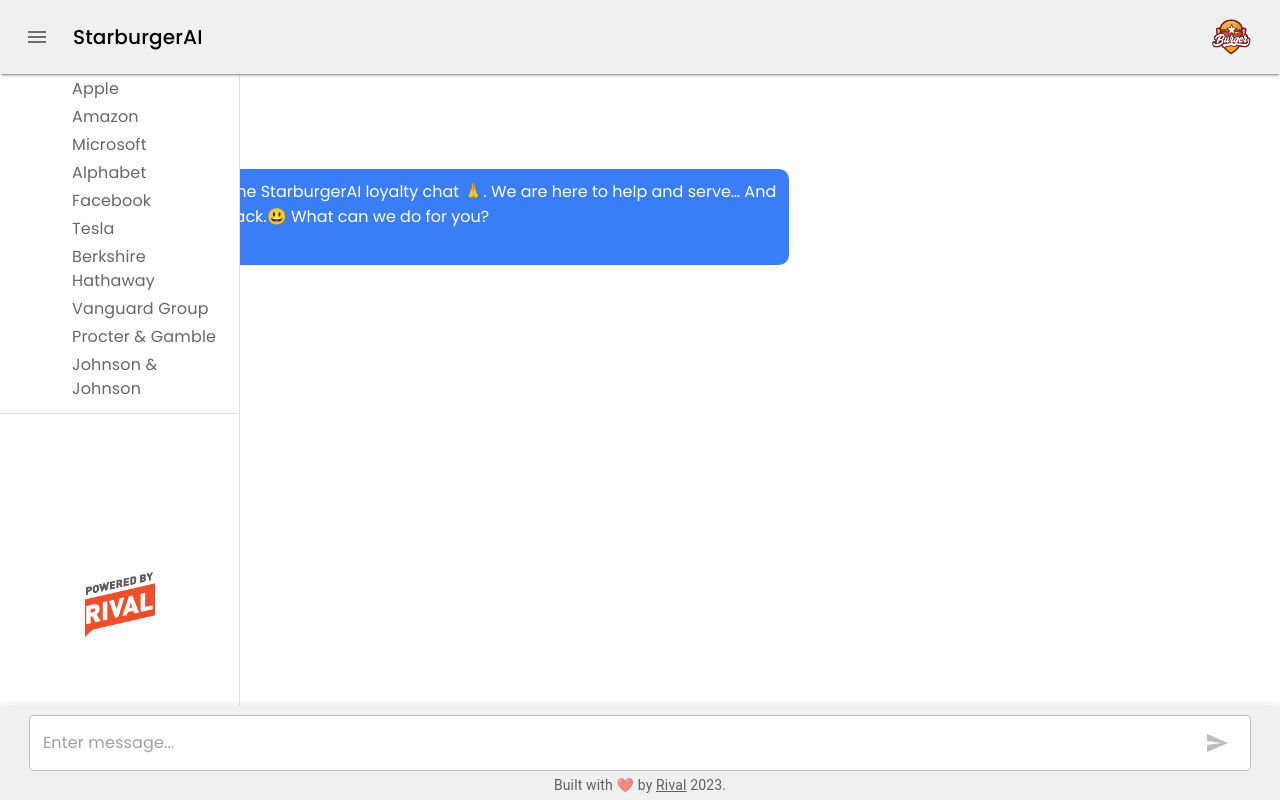
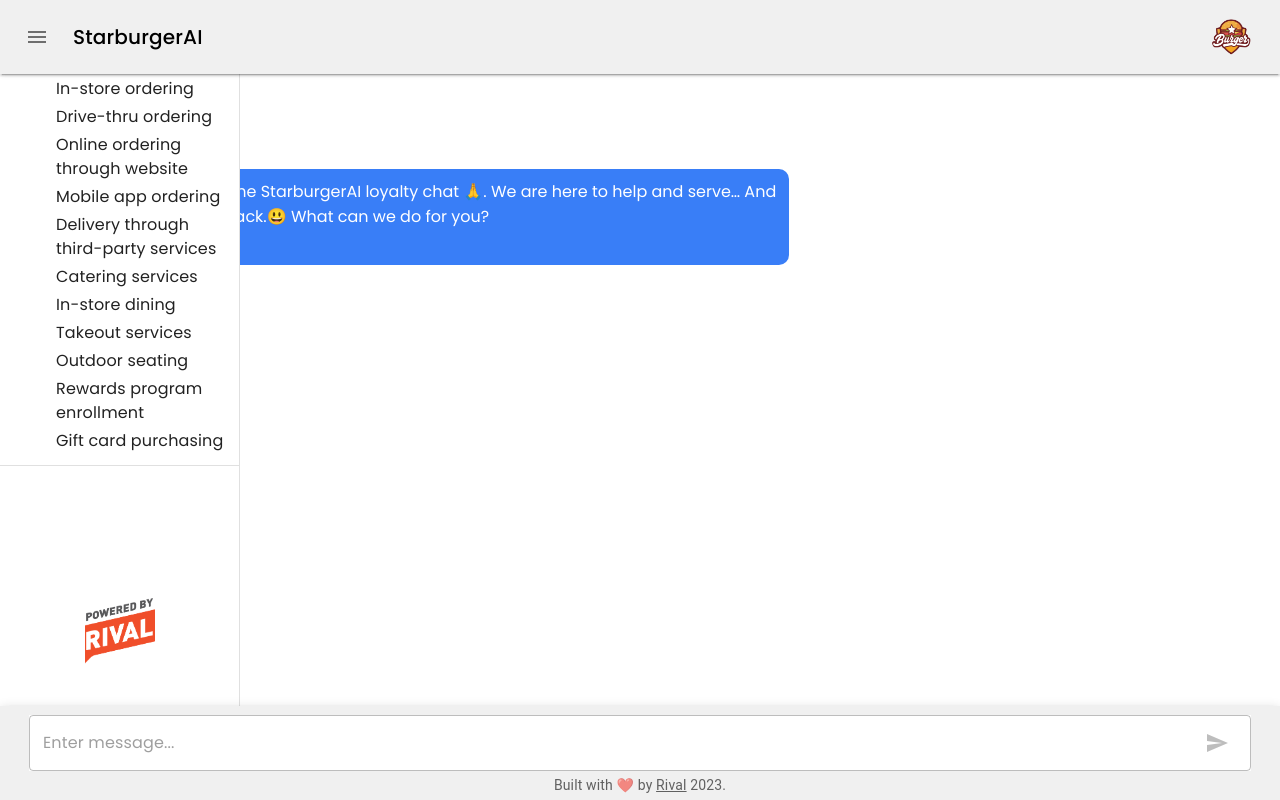
Before and after one commit to Ollstar/domainai, a Next.js app in the folder domainai/: page / in a window 1280 px wide. Both pictures are taken after a click on the button 37 px from the left and 37 px from the top of the page. Built offline with nearby package versions, Linux system fonts and the light colour scheme.

Commit message:
added questions

```diff
--- a/domainai/components/DrawerSpacer.jsx
+++ b/domainai/components/DrawerSpacer.jsx
@@ -1,6 +1,6 @@
 import React from 'react';
 import { styled } from '@mui/material/styles';
-const DrawerHeader = styled('div')(({ theme }) => ({
+const DrawerSpacer = styled('div')(({ theme }) => ({
     display: 'flex',
     alignItems: 'center',
     // necessary for content to be below app bar
@@ -8,4 +8,4 @@
     justifyContent: 'flex-end',
   }));
 
-  export default DrawerHeader;
+  export default DrawerSpacer;
--- a/domainai/components/NestedList.jsx
+++ b/domainai/components/NestedList.jsx
@@ -9,21 +9,117 @@
 import ChatIcon from '@mui/icons-material/Chat';
 import styles from "styles/index.module.css";
 
-const companyNames = ['Apple', 'Amazon', 'Microsoft', 'Alphabet', 'Facebook', 'Tesla', 'Berkshire Hathaway', 'Vanguard Group', 'Procter & Gamble', 'Johnson & Johnson'];
-const questions = [
-  "What is the company's latest financial performance?",
-  "What are the company's latest product offerings?",
-  "What is the company's stance on sustainability?",
-  "What is the company's plan for future growth?"
+export default function NestedList({ onSubmit, setMessageInput, handleDrawerClose }) {
+
+  const [open, setOpen] = React.useState({});
+  const  data = [
+    {
+    entryPoint: "In-store ordering",
+    questions: [
+    "What menu items are available for in-store ordering?",
+    "Is there a wait time for ordering at the counter?",
+    "Can I place a custom order?",
+    "Are there any special deals or promotions available?"
+    ]
+    },
+    {
+    entryPoint: "Drive-thru ordering",
+    questions: [
+    "What menu items are available for drive-thru ordering?",
+    "Is there a wait time for drive-thru ordering?",
+    "Can I place a custom order through the drive-thru?",
+    "Are there any special deals or promotions available for drive-thru orders?"
+    ]
+    },
+    {
+    entryPoint: "Online ordering through website",
+    questions: [
+    "What menu items are available for online ordering?",
+    "Can I place a custom order through the website?",
+    "How long does delivery usually take?",
+    "Are there any special deals or promotions available for online orders?"
+    ]
+    },
+    {
+    entryPoint: "Mobile app ordering",
+    questions: [
+    "What menu items are available for ordering through the mobile app?",
+    "Can I place a custom order through the mobile app?",
+    "How long does delivery usually take?",
+    "Are there any special deals or promotions available for mobile app orders?"
+    ]
+    },
+    {
+    entryPoint: "Delivery through third-party services",
+    questions: [
+    "What third-party delivery services are available?",
+    "What menu items are available for delivery?",
+    "How long does delivery usually take?",
+    "Are there any fees for delivery?"
+    ]
+    },
+    {
+    entryPoint: "Catering services",
+    questions: [
+    "What catering services are available?",
+    "What menu items are available for catering?",
+    "Can I place a custom catering order?",
+    "What is the minimum order size for catering?"
+    ]
+    },
+    {
+    entryPoint: "In-store dining",
+    questions: [
+    "Is in-store dining available?",
+    "What is the wait time for in-store dining?",
+    "Are there any restrictions for in-store dining?",
+    "Are there any special deals or promotions available for in-store dining?"
+    ]
+    },
+    {
+    entryPoint: "Takeout services",
+    questions: [
+    "What menu items are available for takeout?",
+    "Can I place a custom takeout order?",
+    "What is the wait time for takeout?",
+    "Are there any special deals or promotions available for takeout orders?"
+    ]
+    },
+    {
+    entryPoint: "Outdoor seating",
+    questions: [
+    "Is outdoor seating available?",
+    "What is the wait time for outdoor seating?",
+    "Are there any restrictions for outdoor seating?",
+    "Are there any special deals or promotions available for outdoor seating?"
+    ]
+    },
+    {
+    entryPoint: "Rewards program enrollment",
+    questions: [
+    "What benefits does the rewards program offer?",
+    "How do I enroll in the rewards program?",
+    "How do I redeem rewards?",
+    "Are there any restrictions for the rewards program?"
+    ]
+    },
+    {
+    entryPoint: "Gift card purchasing",
+    questions: [
+    "How do I purchase a gift card?",
+    "Can gift cards be redeemed for online and in-store purchases?",
+    "Are there any restrictions for using gift cards?",
+    "Do gift cards have an expiry date?"
+    ]
+    }
     ];
 
-export default function NestedList({ onSubmit, setMessageInput, handleDrawerClose }) {
-  const [open, setOpen] = React.useState({});
+    const entryPoints = data.map(d => d.entryPoint);
 
-  const handleOptionsClick = (companyName, question, e) => {
-    setMessageInput(`${companyName} - ${question}`);
+  const handleOptionsClick = (entryPoints, question, e) => {
+    setMessageInput(`${entryPoints} - ${question}`);
     setTimeout(() => {
-      onSubmit(e, `${companyName} - ${question}`);
+      onSubmit(e, `${entryPoints} - ${question}`);
     }, 500);
     handleDrawerClose();
   };
@@ -45,22 +141,28 @@
         overflow: 'auto',
       }}>
 
-     {companyNames.map((company, index) => (
+{entryPoints.map((entryPoint, index) => (
   <React.Fragment key={`company-${index}`}>
-         <ListSubheader
-         onClick={() => handleCompanyClick(index)}>
-                  <ListItemText     primaryTypographyProps={{fontFamily: 'poppins'}}
- sx={{fontFamily:"poppins"}} inset primary={company} />          </ListSubheader>
+    <ListItemText onClick={() => handleCompanyClick(index)}
+              primaryTypographyProps={{ fontFamily: 'poppins' }}
+              sx={{ fontFamily: "poppins" }}
+              inset
+              primary={entryPoint}/>
+
 
     <Collapse in={open[index]} timeout="auto" unmountOnExit>
       <List component="div" disablePadding>
-              {questions.map((question, questionIndex) => (
+        {data[index].questions.map((question, questionIndex) => (
           <ListItemButton
             key={`question-${questionIndex}`}
-                  onClick={(e) => handleOptionsClick(company, question, e)}
+            onClick={(e) => handleOptionsClick(entryPoint, question, e)}
           >
-                  <ListItemText     primaryTypographyProps={{fontFamily: 'poppins'}}
- sx={{fontFamily:"poppins"}} inset primary={question} />
+            <ListItemText
+              primaryTypographyProps={{ fontFamily: 'poppins' }}
+              sx={{ fontFamily: "poppins" }}
+              inset
+              primary={question}
+            />
           </ListItemButton>
         ))}
       </List>
```
Also changed, not shown: 1 other file (tests, documents, lock files or other folders). Lines whose indentation alone changed are shown as unchanged.
